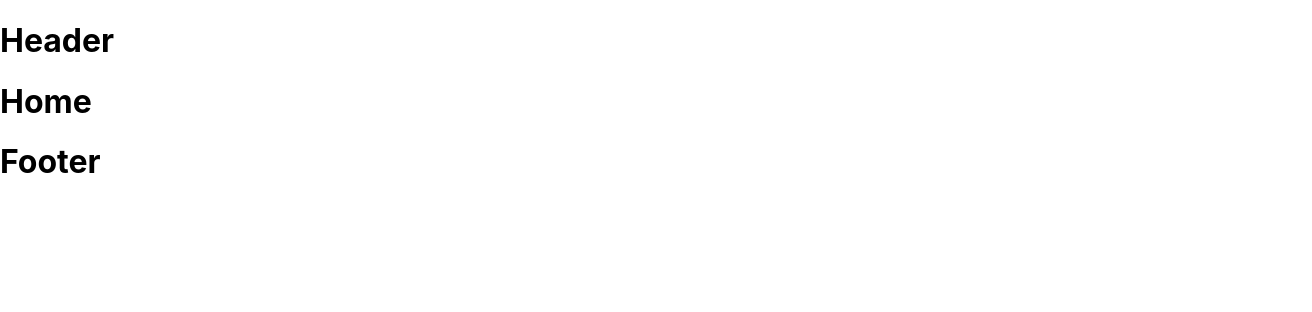
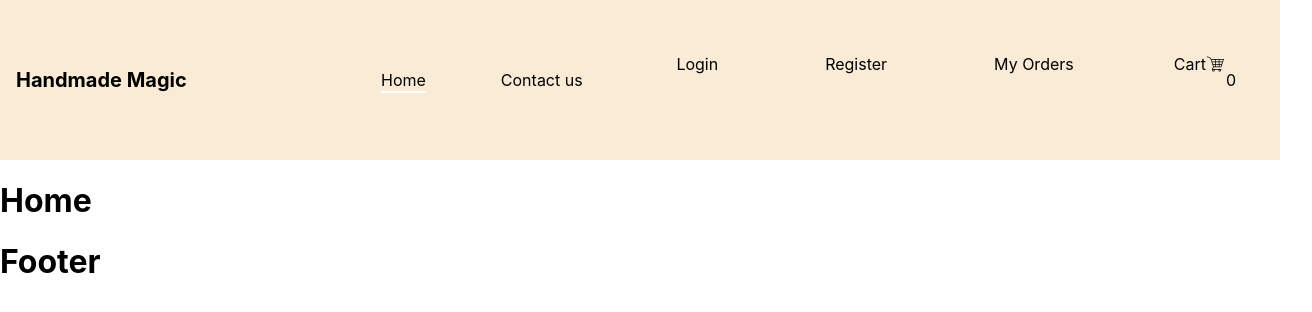
Before and after one commit to AtanasoskaBrankica/handmade-magic-app, a React (Create React App) app: page / in a window 1280 px wide. Shown: the top 312 px of the page, 1312 px wide, since content can reach past the window. Built offline with nearby package versions, Linux system fonts and the light colour scheme.

Commit message:
Bulding Header Component and NavBar

```diff
--- a/package.json
+++ b/package.json
@@ -8,6 +8,7 @@
     "@testing-library/user-event": "^13.5.0",
     "react": "^18.2.0",
     "react-dom": "^18.2.0",
+    "react-icons": "^4.6.0",
     "react-router-dom": "^6.4.3",
     "react-scripts": "5.0.1",
     "web-vitals": "^2.1.4"
@@ -35,5 +36,8 @@
       "last 1 firefox version",
       "last 1 safari version"
     ]
+  },
+  "devDependencies": {
+    "sass": "^1.56.1"
   }
 }
--- a/src/components/header/Header.js
+++ b/src/components/header/Header.js
@@ -1,10 +1,59 @@
-import React from 'react';
+import {Link, NavLink} from 'react-router-dom';
+import classes from './Header.module.css';
+import {GiShoppingCart} from 'react-icons/gi';
 
+const logo = (
+  <div className={classes.logo}>
+    <Link to="/">Handmade Magic</Link>
+  </div>
+);
+
+const cart = (
+  <span className={classes.cart}>
+    <Link to="/cart">
+      Cart
+      <GiShoppingCart size={20} />
+      <p className="cartItems-number">0</p>
+    </Link>
+  </span>
+);
+
+const activeLink = ({isActive}) => (isActive ? `${classes.active}` : '');
 const Header = () => {
   return (
-    <div>
-      <h1>Header</h1>
-    </div>
+    <header>
+      <div className={classes.header}>
+        {logo}
+        <nav>
+          <ul>
+            <li>
+              <NavLink to="/" className={activeLink}>
+                Home
+              </NavLink>
+            </li>
+            <li>
+              <NavLink to="/contact" className={activeLink}>
+                Contact us
+              </NavLink>
+            </li>
+          </ul>
+          <div className={classes['header-right']}>
+            <span className={classes['header-right-links']}>
+              <NavLink to="/login" className={activeLink}>
+                Login
+              </NavLink>
+              <NavLink to="/register" className={activeLink}>
+                Register
+              </NavLink>
+              <NavLink to="/order-history" className={activeLink}>
+                My Orders
+              </NavLink>
+            </span>
+            {cart}
+          </div>
+        </nav>
+      </div>
+    </header>
   );
 };
 
--- /dev/null
+++ b/src/components/header/Header.module.css
@@ -0,0 +1,81 @@
+header {
+  width: 100%;
+  background-color: antiquewhite;
+  color: black;
+}
+
+.header {
+  width: 100%;
+  height: 8rem;
+  margin: 0 auto;
+  padding: 1rem;
+  display: flex;
+  justify-content: space-between;
+  align-items: center;
+  position: relative;
+}
+
+.logo a {
+  width: 70%;
+  color: black;
+  text-decoration: none;
+  font-size: 20px;
+  font-weight: bold;
+}
+
+nav {
+  width: 75%;
+  display: flex;
+  justify-content: space-between;
+}
+
+ul {
+  display: flex;
+  justify-content: space-between;
+  list-style: none;
+}
+
+li a {
+  margin: 0 5px;
+  text-decoration: none;
+  color: black;
+  margin-right: 70px;
+}
+
+.header-right {
+  display: flex;
+  margin-right: 60px;
+}
+
+.cart a {
+  display: flex;
+  color: black;
+  position: relative;
+  text-decoration: none;
+}
+
+.header-right-links a {
+  margin: 0 7px;
+  color: black;
+  text-decoration: none;
+  margin-right: 100px;
+  padding-top: 20px;
+}
+
+.active {
+  position: relative;
+}
+
+.active::after {
+  content: '';
+  position: absolute;
+  left: 0;
+  bottom: -3px;
+  width: 100%;
+  height: 2px;
+  background-color: #fff;
+}
+
+.cartItems-number {
+  margin-top: -8px;
+}
```
Also changed, not shown: src/components/header/Header.module.scss (deleted), 1 other file (tests, documents, lock files or other folders).
